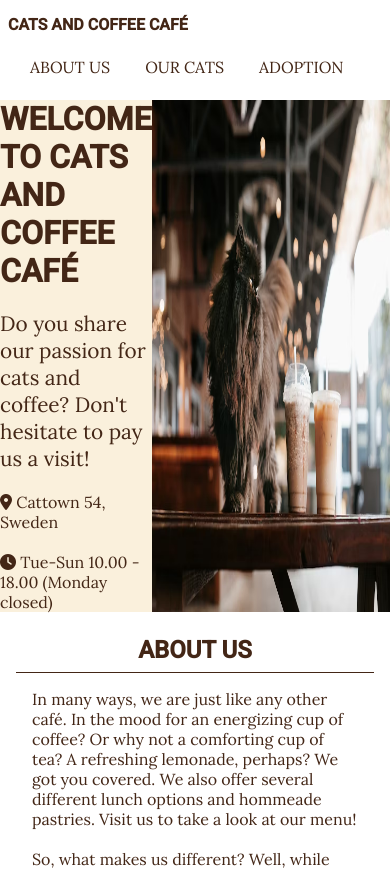
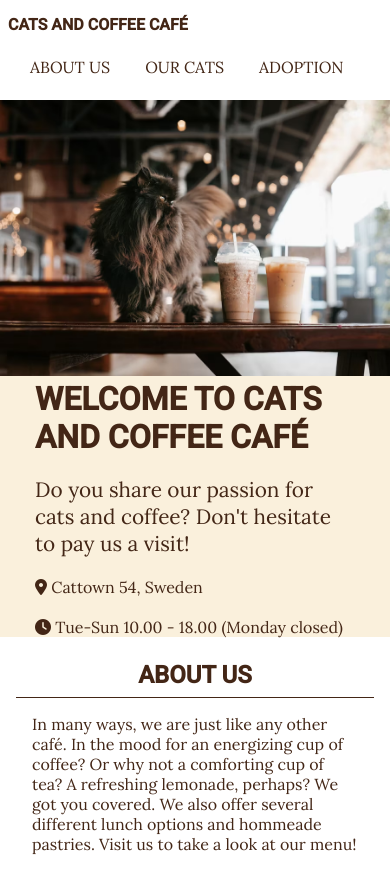
Before and after one commit to gustafsson96/cats-and-coffee-cafe, a plain HTML site: page index.html in a window 390 px wide. Shown: the top 870 px of the page. Drawn offline with Linux system fonts and the light colour scheme.

Commit message:
Make hero banner responsive for smaller screens

```diff
--- a/assets/css/style.css
+++ b/assets/css/style.css
@@ -54,7 +54,7 @@ h1, h2 {
 
 /* hero banner */
 
-.container {
+.hero-container {
     display: flex;
     flex-direction: row-reverse;
     width: 100%;
@@ -199,4 +199,11 @@ input {
         margin-bottom: 20px;
         line-height: 25px;
     }
+
+    .hero-container {
+        flex-direction: column;
+    }
+
+
+
 }
--- a/index.html
+++ b/index.html
@@ -38,7 +38,7 @@
 
         <!-- hero image -->
 
-         <div class="container">
+         <div class="hero-container">
 
             <div class="hero-image">
                 <img src="/assets/images/hero_image.avif" alt="Cat next to two iced coffees">
@@ -82,7 +82,7 @@
           <p id="birth"> The birth of cats marked with * is unknown. The year presented is estimated by a veterinarian.</p>
         </div>
 
-        <div style="overflow-x:auto;">
+        <div style="overflow-x:scroll;">
         <table>
 
           <tr>
```
